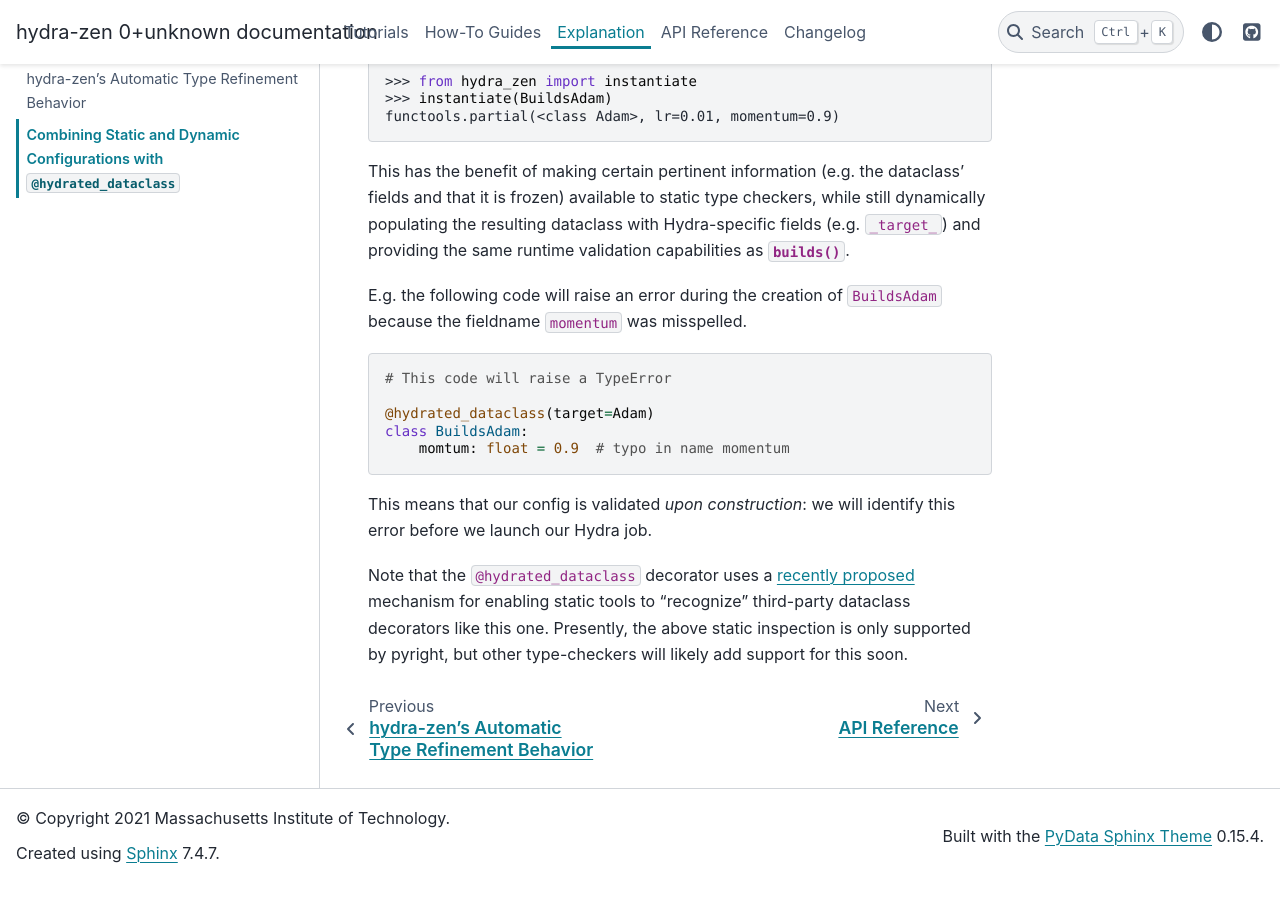
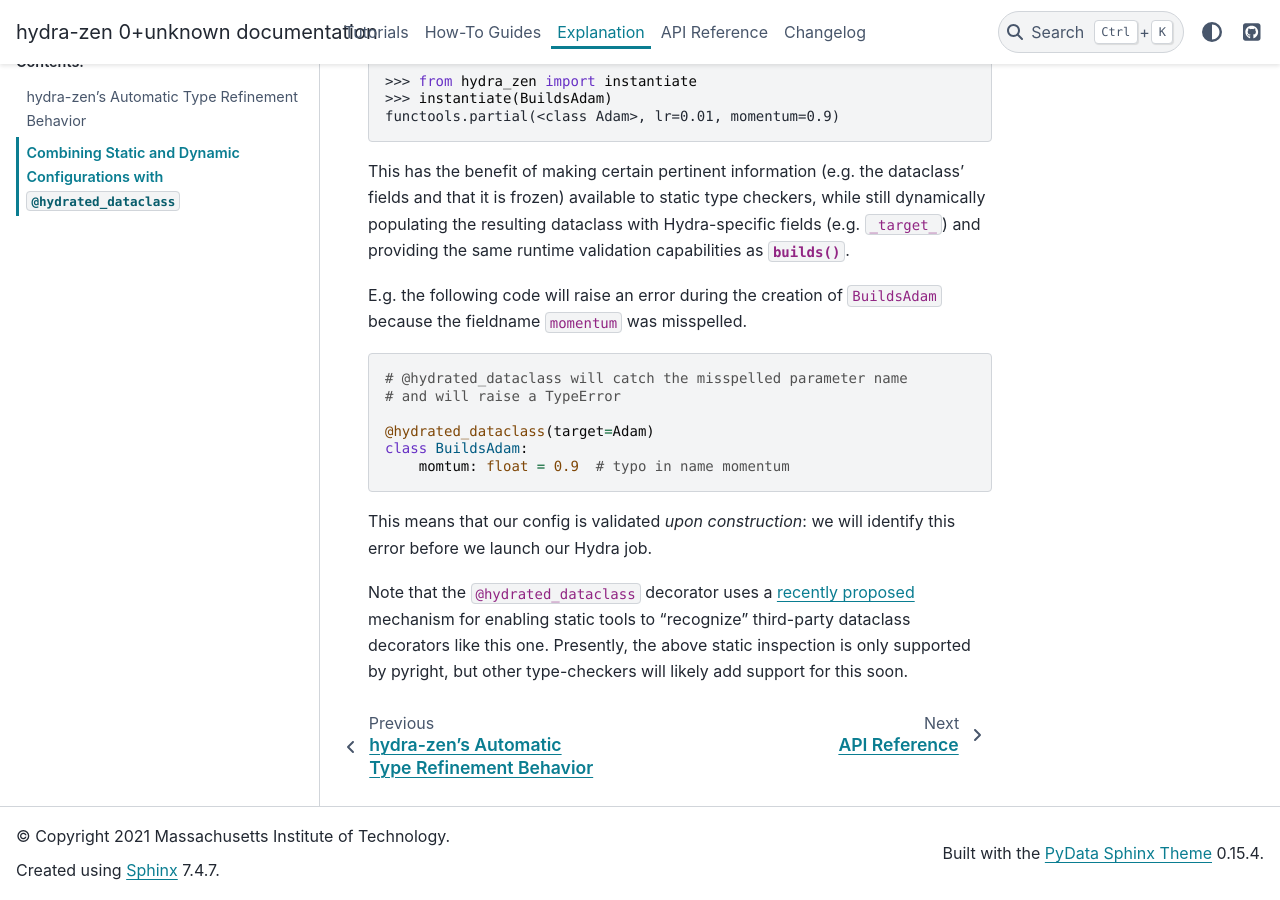
Before and after one commit to mit-ll-responsible-ai/hydra-zen, a Sphinx documentation site: the page built from docs/source/explanation/hydrated_dataclass.rst, in a window 1280 px wide and 900 px high, scrolled down 621 px. Built offline with Sphinx 7.4.7 and the PyData theme 0.15.4, drawn with Linux system fonts in a browser that asks for light colours.

Commit message:
touchup hydrated_dataclass

```diff
--- a/docs/source/explanation/hydrated_dataclass.rst
+++ b/docs/source/explanation/hydrated_dataclass.rst
@@ -40,7 +40,8 @@
 
 .. code:: python
 
-   # This code will raise a TypeError
+   # @hydrated_dataclass will catch the misspelled parameter name
+   # and will raise a TypeError
 
    @hydrated_dataclass(target=Adam)
    class BuildsAdam:
```
